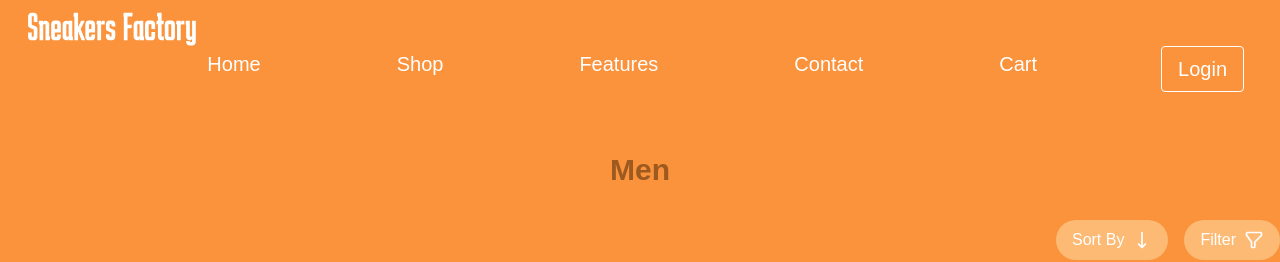
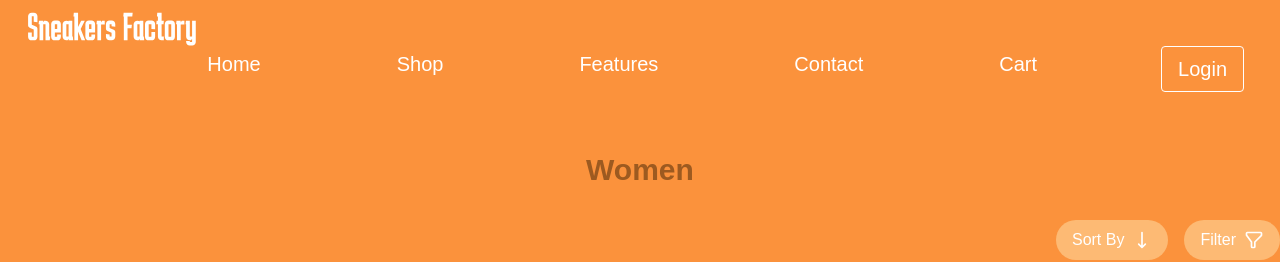
Before and after one commit to sonali-suchismitaa/K_exp, a Next.js app: page /women in a window 1280 px wide. Shown: the top 262 px of the page. Built offline with nearby package versions, Linux system fonts and the light colour scheme.

Commit message:
Changes committed

```diff
--- a/src/app/women/page.js
+++ b/src/app/women/page.js
@@ -28,7 +28,7 @@
   {/* Main Content */}
   <div className="container mx-auto py-12">
     {/* Section Title */}
-    <h2 className="text-center text-3xl font-bold mb-8 text-[#9D5A20]">Men</h2>
+    <h2 className="text-center text-3xl font-bold mb-8 text-[#9D5A20]">Women</h2>
 
     {/* Filter and Sort */}
     <div className="flex justify-end mb-4 space-x-4">
```
